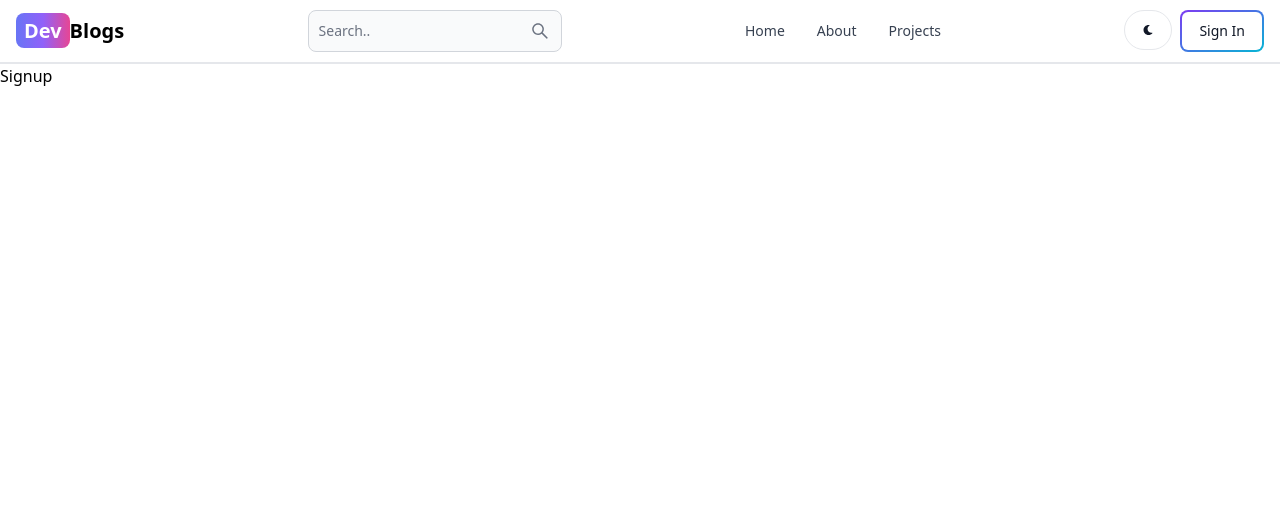
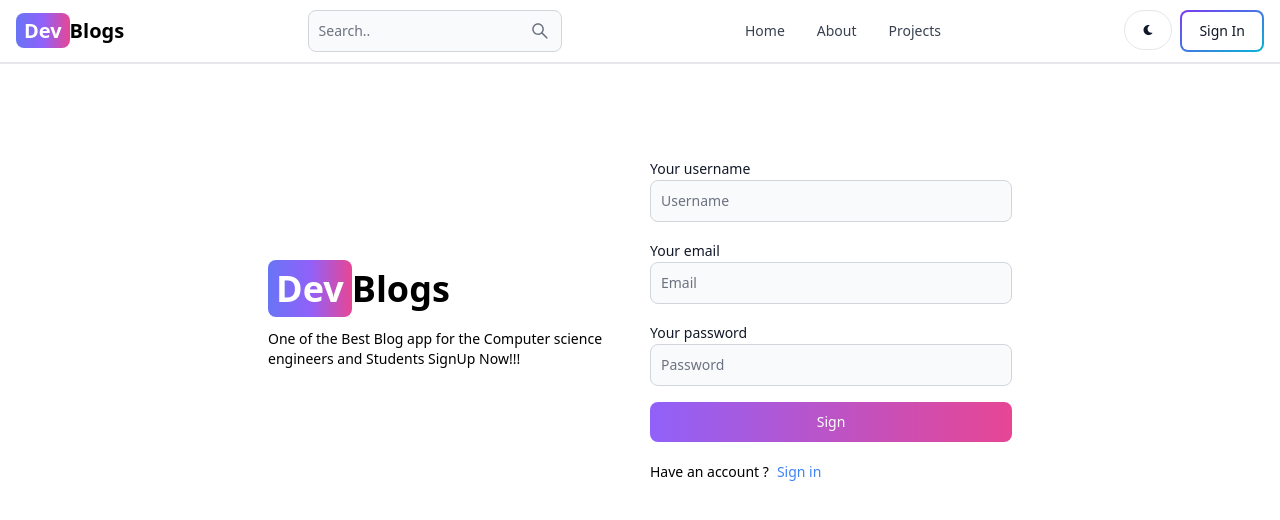
Before and after one commit to mdirshad9211/blog-app, a React (Vite) app in the folder client-side/: page /signup in a window 1280 px wide. Shown: the top 520 px of the page. Built offline with nearby package versions, Linux system fonts and the light colour scheme.

Commit message:
created complete signup page UI

```diff
--- a/client-side/src/pages/Signin.jsx
+++ b/client-side/src/pages/Signin.jsx
@@ -1,4 +1,3 @@
-
 export default function Signin() {
   return (
     <div>Signin</div>
--- a/client-side/src/pages/Signup.jsx
+++ b/client-side/src/pages/Signup.jsx
@@ -1,6 +1,50 @@
-
-export default function Signup() {
+import { Button, Label, TextInput } from "flowbite-react"
+import { Link } from "react-router-dom"
+export default function Signin() {
   return (
-    <div>Signup</div>
+    <div className="min-h-screen mt-20">
+      <div className="flex p-3 max-w-3xl mx-auto flex-col md:flex-row md:items-center gap-5">
+        {/* Left Side */}
+        <div className="flex-1">
+          <Link to={"/"} className="font-bold dark:text-white text-4xl">
+              <span  className="px-2 py-1 bg-gradient-to-r from-indigo-500 via-purple-500 to-pink-500 rounded-lg text-white"> Dev</span>
+              Blogs
+          </Link>
+          <p className="text-sm mt-5">One of the Best Blog app for the Computer science engineers and Students SignUp Now!!!</p>
+        </div>
+        {/* Right Side */}
+        <div className="flex-1">
+          <form className="flex flex-col gap-4">
+            <div>
+              <Label value="Your username"/>
+              <TextInput
+              type="text"
+              placeholder="Username"
+              id="username"/>
+            </div>
+            <div>
+              <Label value="Your email"/>
+              <TextInput
+              type="text"
+              placeholder="Email"
+              id="email"/>
+            </div>
+            <div>
+              <Label value="Your password"/>
+              <TextInput
+              type="text"
+              placeholder="Password"
+              id="password"/>
+            </div>
+            <Button gradientDuoTone ="purpleToPink" type="submit">Sign </Button>
+          </form>
+          <div className="flex gap-2 text-sm mt-5">
+            <span>Have an account ?</span>
+            <Link to={'/signin'} className="text-blue-500"> Sign in
+            </Link>
+          </div>
+        </div>
+      </div>
+    </div>
   )
 }
```
